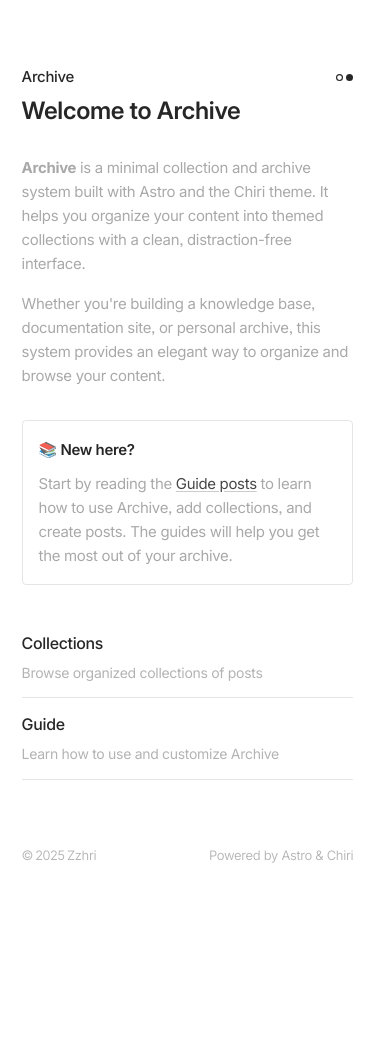
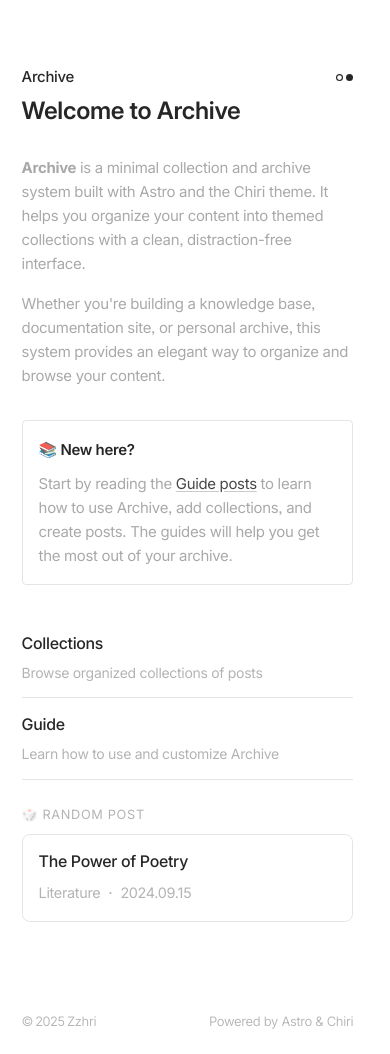
Before and after one commit to SanZuhri/zzhri-archive, an Astro site: page / in a window 390 px wide. Before the commit the page ends 888 px from the top, so only its background shows below. Built offline with nearby package versions, Linux system fonts and the light colour scheme; Astro itself is replaced by a stand-in of ours; some packages are replaced by stand-ins of ours.

Commit message:
feat: add widget

```diff
--- /dev/null
+++ b/src/components/widgets/RandomPost.astro
@@ -0,0 +1,135 @@
+---
+import { getCollection } from 'astro:content'
+import FormattedDate from '@/components/widgets/FormattedDate.astro'
+
+// Get all posts from all collections
+const collections = ['posts', 'astronomy', 'geography', 'literature', 'movie'] as const
+const allPosts = await Promise.all(
+  collections.map(async (collection) => {
+    const posts = await getCollection(collection)
+    return posts
+      .filter((post) => !post.id.startsWith('_')) // Exclude drafts
+      .map((post) => ({
+        ...post,
+        collection
+      }))
+  })
+)
+
+const flatPosts = allPosts.flat()
+
+// Select random post
+const randomPost = flatPosts[Math.floor(Math.random() * flatPosts.length)]
+
+if (!randomPost) return null
+
+const postUrl = randomPost.collection === 'posts' ? `/${randomPost.id}/` : `/collections/${randomPost.collection}/${randomPost.id}/`
+---
+
+<div class="random-post-section">
+  <p class="random-post-label">🎲 Random Post</p>
+  <div class="random-post-card">
+    <a href={postUrl} class="random-post-link">
+      <div class="random-post-item">
+        <p class="random-post-title">{randomPost.data.title}</p>
+        <div class="random-post-meta">
+          <span class="random-post-collection">{randomPost.collection}</span>
+          <span class="random-post-separator">·</span>
+          <span class="random-post-date">
+            <FormattedDate date={randomPost.data.pubDate} context="list" />
+          </span>
+        </div>
+      </div>
+    </a>
+  </div>
+</div>
+
+<style>
+  .random-post-section {
+    margin: 2rem 0;
+  }
+
+  .random-post-label {
+    margin: 0 0 0.75rem 0;
+    font-size: 0.9rem;
+    font-weight: var(--font-weight-normal);
+    color: var(--text-secondary);
+    opacity: 0.75;
+    text-transform: uppercase;
+    letter-spacing: 0.05em;
+  }
+
+  .random-post-card {
+    border: 1px solid var(--border);
+    border-radius: 0.5rem;
+    background: var(--bg-primary);
+    overflow: hidden;
+    transition: border-color 0.2s ease;
+  }
+
+  .random-post-card:hover {
+    border-color: var(--text-secondary);
+  }
+
+  .random-post-link {
+    display: block;
+    text-decoration: none;
+    color: inherit;
+    padding: 1.5rem;
+  }
+
+  .random-post-item {
+    display: flex;
+    flex-direction: column;
+    gap: 0.5rem;
+  }
+
+  .random-post-title {
+    margin: 0;
+    font-size: 1.1rem;
+    font-weight: var(--font-weight-bold);
+    color: var(--text-primary);
+    line-height: 1.3;
+  }
+
+  .random-post-meta {
+    display: flex;
+    align-items: center;
+    gap: 0.5rem;
+    font-size: 0.9rem;
+    color: var(--text-secondary);
+    opacity: 0.75;
+  }
+
+  .random-post-collection {
+    text-transform: capitalize;
+    font-weight: var(--font-weight-normal);
+  }
+
+  .random-post-separator {
+    font-weight: var(--font-weight-bold);
+  }
+
+  .random-post-date {
+    font-weight: var(--font-weight-normal);
+  }
+
+  @media (max-width: 600px) {
+    .random-post-section {
+      margin: 1.5rem 0;
+    }
+
+    .random-post-label {
+      font-size: 0.8rem;
+      margin-bottom: 0.5rem;
+    }
+
+    .random-post-link {
+      padding: 1rem;
+    }
+
+    .random-post-title {
+      font-size: 1rem;
+    }
+  }
+</style>
--- a/src/pages/index.astro
+++ b/src/pages/index.astro
@@ -1,5 +1,6 @@
 ---
 import IndexLayout from '@/layouts/IndexLayout.astro'
+import RandomPost from '@/components/widgets/RandomPost.astro'
 import { themeConfig } from '@/config'
 ---
 
@@ -38,9 +39,11 @@ import { themeConfig } from '@/config'
           <span class="link-title">Guide</span>
           <span class="link-desc">Learn how to use and customize Archive</span>
         </a>
-      </div>
-    </div>
-  </main>
+       </div>
+     </div>
+
+     <RandomPost />
+   </main>
 </IndexLayout>
 
 <style>
```
Also changed, not shown: src/components/ui/CopyLink.astro (added, +116 -0 lines), src/layouts/PostLayout.astro (+12 -0 lines).
